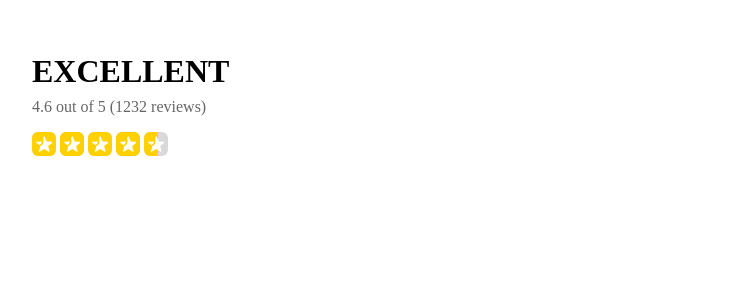
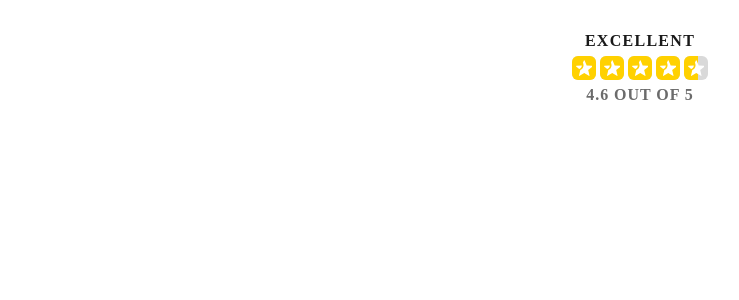
Before and after one commit to jordbick/UI-Assessment, a React (Vite) app: page / in a window 1280 px wide. Shown: the top 300 px of the page, without its empty margins (0-739 px from the left). Built offline with nearby package versions, Linux system fonts and the light colour scheme.

Commit message:
add overall rating

```diff
--- a/src/App.tsx
+++ b/src/App.tsx
@@ -13,13 +13,6 @@ export default function App() {
   return (
     <ThemeProvider theme={theme}>
       <div className="container" style={{ padding: 24 }}>
-        {/* Show it with a fractional value for visual check */}
-        <h1 style={{ marginBottom: 8 }}>{data.title}</h1>
-        <p style={{ marginTop: 0, color: "#666" }}>
-          {data.score} out of 5 (
-          {Object.values(data.counts).reduce((a, b) => a + b, 0)} reviews)
-        </p>
-
         <StarRating value={data.score} outOf={5} size={22} />
       </div>
     </ThemeProvider>
--- a/src/components/RatingCard/StarRating/StarRating.tsx
+++ b/src/components/RatingCard/StarRating/StarRating.tsx
@@ -3,6 +3,7 @@ import React from "react";
 import styled, { css } from "styled-components";
 import { theme } from "../../../styles/theme";
 import { StarIconWhite } from "./StarIconWhite";
+import { scoreToLabel } from "./StarRatingUtils";
 
 interface Props {
   value: number;
@@ -16,7 +17,31 @@ const useDefaults = (theme: any) => ({
   yellow: theme?.colors?.yellow ?? "#ffd100", // filled color
   grey: theme?.colors?.grey ?? "#d9d9d9", // unfilled color
   radius: theme?.radii?.md ?? 6, // box corner radius
+  labelColor: theme?.colors?.textPrimary ?? "#1a1a1a",
+  captionColor: theme?.colors?.textSecondary ?? "#6b6b6b",
 });
+
+const Container = styled.div`
+  display: flex;
+  flex-direction: column;
+  align-items: center;
+  width: 100%;
+`;
+
+const Label = styled.div<{ $gap: number; $color: string }>`
+  font-weight: 800;
+  letter-spacing: 0.08em;
+  text-transform: uppercase;
+  color: ${({ $color }) => $color};
+  margin-bottom: ${({ $gap }) => $gap * 1.5}px;
+`;
+
+const Caption = styled.div<{ $gap: number; $color: string }>`
+  margin-top: ${({ $gap }) => $gap * 1.5}px;
+  font-weight: 700;
+  letter-spacing: 0.06em;
+  color: ${({ $color }) => $color};
+`;
 
 const Row = styled.div<{ $gap: number }>`
   display: inline-flex;
@@ -84,15 +109,27 @@ const Star = styled(StarIconWhite)<{ $size: number }>`
 `;
 
 export const StarRating: React.FC<Props> = ({ value, outOf = 5 }) => {
-  const { cellSize, gap, yellow, grey, radius } = useDefaults(theme);
+  const { cellSize, gap, yellow, grey, radius, labelColor, captionColor } =
+    useDefaults(theme);
 
-  const safe = Math.max(0, Math.min(outOf, value));
+  const score = Math.max(0, Math.min(outOf, value));
   const boxes = Array.from({ length: outOf });
+  const percentScore = outOf > 0 ? score / outOf : 0;
+  const label = scoreToLabel(percentScore);
+  const formattedScore = score.toFixed(1);
 
   return (
-    <Row $gap={gap} role="img" aria-label={`Rating ${safe} out of ${outOf}`}>
+    <Container
+      role="img"
+      aria-label={`${label}. Rating ${formattedScore} out of ${outOf}`}
+    >
+      <Label $gap={gap} $color={labelColor}>
+        {label}
+      </Label>
+
+      <Row $gap={gap} role="img" aria-label={`Rating ${score} out of ${outOf}`}>
         {boxes.map((_, i) => {
-        const fill = Math.max(0, Math.min(1, safe - i));
+          const fill = Math.max(0, Math.min(1, score - i));
           const fillPct = fill * 100;
 
           return (
@@ -109,5 +146,10 @@ export const StarRating: React.FC<Props> = ({ value, outOf = 5 }) => {
           );
         })}
       </Row>
+
+      <Caption $gap={gap} $color={captionColor}>
+        {formattedScore} OUT OF {outOf}
+      </Caption>
+    </Container>
   );
 };
--- /dev/null
+++ b/src/components/RatingCard/StarRating/StarRatingUtils.ts
@@ -0,0 +1,12 @@
+
+type RatingBand = "Exceptional" | "Excellent" | "Good" | "Average" | "Poor";
+
+export const scoreToLabel = (
+  norm: number
+): RatingBand => {
+  if (norm > 0.98) return "Exceptional";
+  if (norm >= 0.8) return "Excellent";
+  if (norm >= 0.6) return "Good";
+  if (norm >= 0.3) return "Average";
+  return "Poor";
+};
```
Lines whose indentation alone changed are shown as unchanged.
